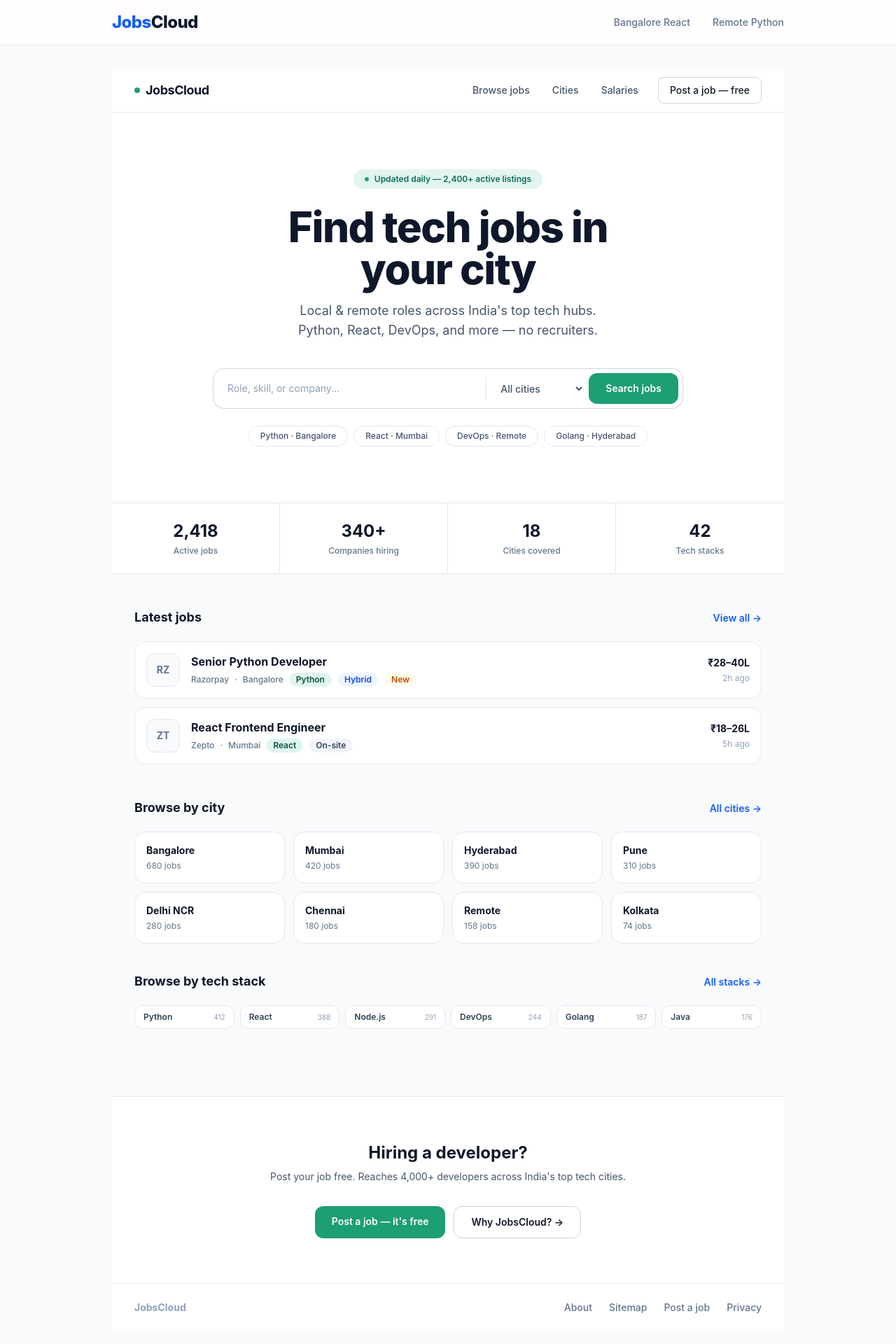
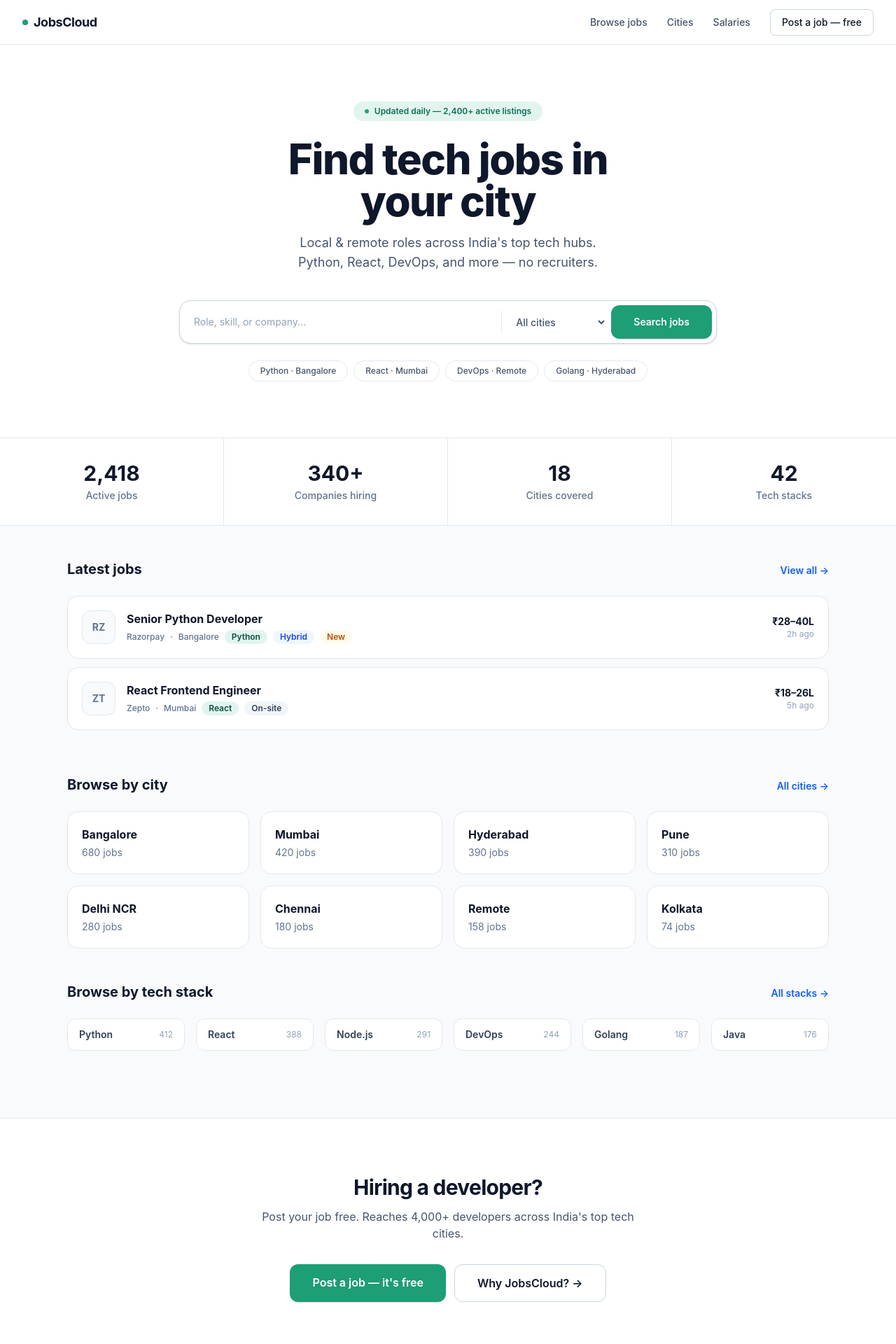
Before and after one commit to tempamit/jobscloud-platform, a Next.js app: page / in a window 1280 px wide. Shown: the top 1920 px of the page at 70% size. Built offline with nearby package versions, Linux system fonts and the light colour scheme.

Commit message:
Switch to Dockerfile to fix Prisma Node version

```diff
--- a/app/layout.js
+++ b/app/layout.js
@@ -1,32 +1,39 @@
-import './globals.css'; // Inject Tailwind!
+import './globals.css';
 
 export const metadata = {
-    title: 'JobsCloud — Top Tech Jobs',
-    description: 'Find the best remote and local tech jobs on jobs.ipds.cloud.',
-  };
+  title: 'JobsCloud — Top Tech Jobs',
+  description: 'Find the best remote and local tech jobs on jobs.ipds.cloud.',
+};
 
 export default function RootLayout({ children }) {
   return (
     <html lang="en" suppressHydrationWarning>
-      <body className="min-h-screen bg-slate-50 font-sans text-slate-900" suppressHydrationWarning>
+      <body className="min-h-screen bg-slate-50 font-sans text-slate-900 selection:bg-[#1D9E75] selection:text-white" suppressHydrationWarning>
 
-        {/* Modern Frosted Glass Navigation */}
-        <nav className="sticky top-0 z-50 w-full border-b border-slate-200 bg-white/80 backdrop-blur-md">
-          <div className="mx-auto max-w-5xl px-4 sm:px-6 lg:px-8">
-            <div className="flex h-16 items-center justify-between">
-            <a href="/" className="text-2xl font-extrabold tracking-tight text-blue-600">
-                Jobs<span className="text-slate-900">Cloud</span>
-                </a>
-              <div className="hidden space-x-8 md:flex">
-                <a href="/jobs/bangalore/react" className="text-sm font-medium text-slate-500 transition-colors hover:text-blue-600">Bangalore React</a>
-                <a href="/jobs/remote/python" className="text-sm font-medium text-slate-500 transition-colors hover:text-blue-600">Remote Python</a>
-              </div>
+        {/* Master Navigation Bar - Now Full Width & Mobile Responsive */}
+        <nav className="sticky top-0 z-50 flex h-16 w-full items-center justify-between border-b border-slate-200 bg-white/95 px-4 backdrop-blur-md sm:px-6 lg:px-8">
+          <a href="/" className="flex items-center gap-2 text-lg font-bold tracking-tight text-slate-900 transition-opacity hover:opacity-80">
+            <span className="h-2 w-2 rounded-full bg-[#1D9E75]"></span>
+            JobsCloud
+          </a>
+
+          <div className="flex items-center gap-3 sm:gap-4">
+            {/* Hidden on mobile, visible on medium screens and up */}
+            <div className="hidden items-center gap-1 md:flex">
+              <a href="/jobs/remote/react" className="rounded-lg px-3 py-2 text-sm font-medium text-slate-600 transition-colors hover:bg-slate-100 hover:text-slate-900">Browse jobs</a>
+              <a href="/jobs/bangalore/python" className="rounded-lg px-3 py-2 text-sm font-medium text-slate-600 transition-colors hover:bg-slate-100 hover:text-slate-900">Cities</a>
+              <a href="#" className="rounded-lg px-3 py-2 text-sm font-medium text-slate-600 transition-colors hover:bg-slate-100 hover:text-slate-900">Salaries</a>
             </div>
+
+            {/* Visible on all screens, shrinks slightly on mobile */}
+            <a href="/register?role=employer" className="rounded-lg border border-slate-300 px-3 py-1.5 text-xs font-medium text-slate-900 transition-colors hover:bg-slate-50 sm:px-4 sm:py-2 sm:text-sm">
+              Post a job <span className="hidden sm:inline">— free</span>
+            </a>
           </div>
         </nav>
 
-        {/* Main Content Wrapper */}
-        <main className="mx-auto max-w-5xl px-4 py-8 sm:px-6 lg:px-8">
+        {/* Main Content Wrapper - No more width restrictions here! */}
+        <main className="w-full">
           {children}
         </main>
 
--- a/app/page.js
+++ b/app/page.js
@@ -10,50 +10,31 @@ export default function HomePage() {
 
   const handleSearch = (e) => {
     e.preventDefault();
-    // Convert inputs to URL-friendly slugs (e.g., "Delhi NCR" -> "delhi-ncr")
     const citySlug = city === 'All cities' ? 'remote' : city.toLowerCase().replace(/\s+/g, '-');
     const stackSlug = searchQuery ? searchQuery.toLowerCase().replace(/\s+/g, '-') : 'all';
-
-    // Push directly to our Programmatic SEO Matrix!
     router.push(`/jobs/${citySlug}/${stackSlug}`);
   };
 
   return (
-    <div className="min-h-screen bg-slate-50 font-sans text-slate-900 selection:bg-[#1D9E75] selection:text-white">
-
-      {/* Navigation */}
-      <nav className="sticky top-0 z-50 flex h-16 items-center justify-between border-b border-slate-200 bg-white px-4 sm:px-8">
-        <div className="flex items-center gap-2 text-lg font-bold tracking-tight text-slate-900">
-          <span className="h-2 w-2 rounded-full bg-[#1D9E75]"></span>
-          JobsCloud
-        </div>
-        <div className="hidden items-center gap-2 sm:flex">
-          <button className="rounded-lg px-3 py-2 text-sm font-medium text-slate-600 transition-colors hover:bg-slate-100 hover:text-slate-900">Browse jobs</button>
-          <button className="rounded-lg px-3 py-2 text-sm font-medium text-slate-600 transition-colors hover:bg-slate-100 hover:text-slate-900">Cities</button>
-          <button className="rounded-lg px-3 py-2 text-sm font-medium text-slate-600 transition-colors hover:bg-slate-100 hover:text-slate-900">Salaries</button>
-          <a href="/register?role=employer" className="ml-2 rounded-lg border border-slate-300 px-4 py-2 text-sm font-medium text-slate-900 transition-colors hover:bg-slate-50">
-            Post a job — free
-          </a>
-        </div>
-      </nav>
+    <div className="flex flex-col">
 
       {/* Hero Section */}
-      <section className="border-b border-slate-200 bg-white px-4 py-16 text-center sm:py-20">
+      <section className="border-b border-slate-200 bg-white px-4 py-12 text-center sm:py-20">
         <div className="mb-6 inline-flex items-center gap-2 rounded-full bg-[#E1F5EE] px-4 py-1.5 text-xs font-semibold text-[#0F6E56]">
           <span className="h-1.5 w-1.5 animate-pulse rounded-full bg-[#1D9E75]"></span>
           Updated daily — 2,400+ active listings
         </div>
 
-        <h1 className="mb-4 text-4xl font-extrabold tracking-tight text-slate-900 sm:text-6xl">
+        <h1 className="mb-4 text-4xl font-extrabold tracking-tight text-slate-900 sm:text-5xl md:text-6xl">
           Find tech jobs in<br />your city
         </h1>
-        <p className="mx-auto mb-10 max-w-xl text-base text-slate-600 sm:text-lg">
+        <p className="mx-auto mb-10 max-w-2xl text-base text-slate-600 sm:text-lg">
           Local & remote roles across India's top tech hubs.<br />
           Python, React, DevOps, and more — no recruiters.
         </p>
 
         {/* The Search Bar */}
-        <form onSubmit={handleSearch} className="mx-auto mb-6 flex w-full max-w-2xl flex-col items-center overflow-hidden rounded-2xl border border-slate-300 bg-white transition-colors focus-within:border-[#1D9E75] focus-within:ring-1 focus-within:ring-[#1D9E75] sm:flex-row">
+        <form onSubmit={handleSearch} className="mx-auto mb-6 flex w-full max-w-3xl flex-col items-center overflow-hidden rounded-2xl border border-slate-300 bg-white shadow-sm transition-colors focus-within:border-[#1D9E75] focus-within:ring-1 focus-within:ring-[#1D9E75] sm:flex-row">
           <input
             type="text"
             placeholder="Role, skill, or company..."
@@ -63,7 +44,7 @@ export default function HomePage() {
           />
           <div className="hidden h-8 w-[1px] bg-slate-200 sm:block"></div>
           <select
-            className="w-full border-none bg-transparent px-4 py-4 text-sm font-medium text-slate-600 outline-none sm:w-auto sm:min-w-[140px]"
+            className="w-full border-none bg-transparent px-4 py-4 text-sm font-medium text-slate-600 outline-none sm:w-auto sm:min-w-[150px]"
             value={city}
             onChange={(e) => setCity(e.target.value)}
           >
@@ -76,7 +57,7 @@ export default function HomePage() {
             <option>Chennai</option>
             <option>Remote</option>
           </select>
-          <button type="submit" className="m-1.5 w-[calc(100%-12px)] whitespace-nowrap rounded-xl bg-[#1D9E75] px-6 py-3 text-sm font-semibold text-white transition-colors hover:bg-[#0F6E56] sm:w-auto">
+          <button type="submit" className="m-1.5 w-[calc(100%-12px)] whitespace-nowrap rounded-xl bg-[#1D9E75] px-8 py-3.5 text-sm font-semibold text-white transition-colors hover:bg-[#0F6E56] sm:w-auto">
             Search jobs
           </button>
         </form>
@@ -99,56 +80,60 @@ export default function HomePage() {
           { num: '18', label: 'Cities covered' },
           { num: '42', label: 'Tech stacks' },
         ].map((stat, i) => (
-          <div key={i} className={`p-6 text-center ${i !== 3 ? 'border-r border-slate-200' : ''} ${i === 1 ? 'max-sm:border-r-0' : ''}`}>
-            <div className="text-2xl font-bold text-slate-900">{stat.num}</div>
-            <div className="mt-1 text-xs font-medium text-slate-500">{stat.label}</div>
+          <div key={i} className={`p-6 text-center sm:p-8 ${i !== 3 ? 'border-r border-slate-200' : ''} ${i === 1 ? 'max-sm:border-r-0 max-sm:border-b' : ''} ${i === 0 ? 'max-sm:border-b' : ''}`}>
+            <div className="text-2xl font-bold text-slate-900 sm:text-3xl">{stat.num}</div>
+            <div className="mt-1 text-xs font-medium text-slate-500 sm:text-sm">{stat.label}</div>
           </div>
         ))}
       </div>
 
       {/* Main Content Area */}
-      <div className="mx-auto max-w-5xl px-4 py-12 sm:px-6 lg:px-8">
+      <div className="mx-auto w-full max-w-6xl px-4 py-12 sm:px-6 lg:px-8">
 
         {/* Latest Jobs Section */}
-        <div className="mb-12">
-          <div className="mb-5 flex items-baseline justify-between">
-            <h2 className="text-lg font-bold text-slate-900">Latest jobs</h2>
+        <div className="mb-16">
+          <div className="mb-6 flex items-baseline justify-between">
+            <h2 className="text-xl font-bold text-slate-900">Latest jobs</h2>
             <button className="text-sm font-semibold text-blue-600 hover:text-blue-700">View all →</button>
           </div>
 
           <div className="flex flex-col gap-3">
             {/* Job Card 1 */}
-            <div className="group flex cursor-pointer items-center gap-4 rounded-2xl border border-slate-200 bg-white p-4 transition-colors hover:border-[#1D9E75]">
+            <div className="group flex flex-col gap-4 rounded-2xl border border-slate-200 bg-white p-5 transition-colors hover:border-[#1D9E75] sm:flex-row sm:items-center">
+              <div className="flex items-center gap-4 sm:flex-1">
                 <div className="flex h-12 w-12 shrink-0 items-center justify-center rounded-xl border border-slate-200 bg-slate-50 text-sm font-bold text-slate-500">RZ</div>
                 <div className="min-w-0 flex-1">
                   <h3 className="truncate text-base font-bold text-slate-900">Senior Python Developer</h3>
                   <div className="mt-1 flex flex-wrap items-center gap-2 text-xs font-medium text-slate-500">
-                  <span>Razorpay</span><span>·</span><span>Bangalore</span>
+                    <span>Razorpay</span><span className="hidden sm:inline">·</span><span>Bangalore</span>
                     <span className="rounded-full bg-[#E1F5EE] px-2.5 py-0.5 font-semibold text-[#085041]">Python</span>
                     <span className="rounded-full bg-blue-50 px-2.5 py-0.5 font-semibold text-blue-700">Hybrid</span>
                     <span className="rounded-full bg-amber-50 px-2.5 py-0.5 font-semibold text-amber-700">New</span>
                   </div>
                 </div>
-              <div className="shrink-0 text-right">
+              </div>
+              <div className="flex items-center justify-between sm:shrink-0 sm:flex-col sm:items-end">
                 <div className="text-sm font-bold text-slate-900">₹28–40L</div>
-                <div className="mt-1 text-xs text-slate-400">2h ago</div>
+                <div className="text-xs text-slate-400">2h ago</div>
               </div>
             </div>
 
             {/* Job Card 2 */}
-            <div className="group flex cursor-pointer items-center gap-4 rounded-2xl border border-slate-200 bg-white p-4 transition-colors hover:border-[#1D9E75]">
+            <div className="group flex flex-col gap-4 rounded-2xl border border-slate-200 bg-white p-5 transition-colors hover:border-[#1D9E75] sm:flex-row sm:items-center">
+              <div className="flex items-center gap-4 sm:flex-1">
                 <div className="flex h-12 w-12 shrink-0 items-center justify-center rounded-xl border border-slate-200 bg-slate-50 text-sm font-bold text-slate-500">ZT</div>
                 <div className="min-w-0 flex-1">
                   <h3 className="truncate text-base font-bold text-slate-900">React Frontend Engineer</h3>
                   <div className="mt-1 flex flex-wrap items-center gap-2 text-xs font-medium text-slate-500">
-                  <span>Zepto</span><span>·</span><span>Mumbai</span>
+                    <span>Zepto</span><span className="hidden sm:inline">·</span><span>Mumbai</span>
                     <span className="rounded-full bg-[#E1F5EE] px-2.5 py-0.5 font-semibold text-[#085041]">React</span>
                     <span className="rounded-full bg-slate-100 px-2.5 py-0.5 font-semibold text-slate-700">On-site</span>
                   </div>
                 </div>
-              <div className="shrink-0 text-right">
+              </div>
+              <div className="flex items-center justify-between sm:shrink-0 sm:flex-col sm:items-end">
                 <div className="text-sm font-bold text-slate-900">₹18–26L</div>
-                <div className="mt-1 text-xs text-slate-400">5h ago</div>
+                <div className="text-xs text-slate-400">5h ago</div>
               </div>
             </div>
           </div>
@@ -156,37 +141,37 @@ export default function HomePage() {
 
         {/* Matrix Grids */}
         <div className="mb-12">
-          <div className="mb-5 flex items-baseline justify-between">
-            <h2 className="text-lg font-bold text-slate-900">Browse by city</h2>
+          <div className="mb-6 flex items-baseline justify-between">
+            <h2 className="text-xl font-bold text-slate-900">Browse by city</h2>
             <button className="text-sm font-semibold text-blue-600 hover:text-blue-700">All cities →</button>
           </div>
-          <div className="mb-10 grid grid-cols-2 gap-3 sm:grid-cols-4">
+          <div className="mb-12 grid grid-cols-2 gap-3 sm:grid-cols-3 md:grid-cols-4 lg:gap-4">
             {[
               { name: 'Bangalore', count: '680' }, { name: 'Mumbai', count: '420' },
               { name: 'Hyderabad', count: '390' }, { name: 'Pune', count: '310' },
               { name: 'Delhi NCR', count: '280' }, { name: 'Chennai', count: '180' },
               { name: 'Remote', count: '158' }, { name: 'Kolkata', count: '74' }
             ].map((city) => (
-              <div key={city.name} className="cursor-pointer rounded-2xl border border-slate-200 bg-white p-4 transition-colors hover:border-[#1D9E75]">
-                <div className="text-sm font-bold text-slate-900">{city.name}</div>
-                <div className="mt-1 text-xs text-slate-500">{city.count} jobs</div>
+              <div key={city.name} className="cursor-pointer rounded-2xl border border-slate-200 bg-white p-5 transition-colors hover:border-[#1D9E75] hover:shadow-sm">
+                <div className="text-base font-bold text-slate-900">{city.name}</div>
+                <div className="mt-1 text-sm text-slate-500">{city.count} jobs</div>
               </div>
             ))}
           </div>
 
-          <div className="mb-5 flex items-baseline justify-between">
-            <h2 className="text-lg font-bold text-slate-900">Browse by tech stack</h2>
+          <div className="mb-6 flex items-baseline justify-between">
+            <h2 className="text-xl font-bold text-slate-900">Browse by tech stack</h2>
             <button className="text-sm font-semibold text-blue-600 hover:text-blue-700">All stacks →</button>
           </div>
-          <div className="grid grid-cols-2 gap-2 sm:grid-cols-4 md:grid-cols-6">
+          <div className="grid grid-cols-2 gap-3 sm:grid-cols-4 md:grid-cols-6 lg:gap-4">
             {[
               { name: 'Python', count: '412' }, { name: 'React', count: '388' },
               { name: 'Node.js', count: '291' }, { name: 'DevOps', count: '244' },
               { name: 'Golang', count: '187' }, { name: 'Java', count: '176' },
             ].map((stack) => (
-              <div key={stack.name} className="flex cursor-pointer items-center justify-between rounded-xl border border-slate-200 bg-white px-3 py-2 transition-colors hover:border-[#1D9E75]">
-                <span className="text-xs font-semibold text-slate-700">{stack.name}</span>
-                <span className="text-[10px] text-slate-400">{stack.count}</span>
+              <div key={stack.name} className="flex cursor-pointer items-center justify-between rounded-xl border border-slate-200 bg-white px-4 py-3 transition-colors hover:border-[#1D9E75] hover:shadow-sm">
+                <span className="text-sm font-semibold text-slate-700">{stack.name}</span>
+                <span className="text-xs text-slate-400">{stack.count}</span>
               </div>
             ))}
           </div>
@@ -195,27 +180,27 @@ export default function HomePage() {
       </div>
 
       {/* Bottom CTA */}
-      <div className="border-y border-slate-200 bg-white px-4 py-16 text-center">
-        <h2 className="mb-2 text-2xl font-bold text-slate-900">Hiring a developer?</h2>
-        <p className="mb-8 text-sm text-slate-600">Post your job free. Reaches 4,000+ developers across India's top tech cities.</p>
+      <div className="border-y border-slate-200 bg-white px-4 py-20 text-center">
+        <h2 className="mb-3 text-3xl font-bold tracking-tight text-slate-900">Hiring a developer?</h2>
+        <p className="mx-auto mb-8 max-w-xl text-base text-slate-600">Post your job free. Reaches 4,000+ developers across India's top tech cities.</p>
         <div className="flex flex-col justify-center gap-3 sm:flex-row">
-          <a href="/register?role=employer" className="rounded-xl bg-[#1D9E75] px-6 py-3 text-sm font-semibold text-white transition-colors hover:bg-[#0F6E56]">
+          <a href="/register?role=employer" className="rounded-xl bg-[#1D9E75] px-8 py-3.5 text-base font-semibold text-white shadow-sm transition-colors hover:bg-[#0F6E56]">
             Post a job — it's free
           </a>
-          <button className="rounded-xl border border-slate-300 bg-transparent px-6 py-3 text-sm font-semibold text-slate-900 transition-colors hover:bg-slate-50">
+          <button className="rounded-xl border border-slate-300 bg-transparent px-8 py-3.5 text-base font-semibold text-slate-900 transition-colors hover:bg-slate-50">
             Why JobsCloud? →
           </button>
         </div>
       </div>
 
       {/* Footer */}
-      <footer className="flex flex-col items-center justify-between gap-4 bg-white px-8 py-6 sm:flex-row">
-        <div className="text-sm font-bold text-slate-400">JobsCloud</div>
-        <div className="flex gap-6 text-sm font-medium text-slate-500">
-          <a href="#" className="hover:text-slate-900">About</a>
-          <a href="#" className="hover:text-slate-900">Sitemap</a>
-          <a href="/register?role=employer" className="hover:text-slate-900">Post a job</a>
-          <a href="#" className="hover:text-slate-900">Privacy</a>
+      <footer className="mx-auto flex w-full max-w-7xl flex-col items-center justify-between gap-6 px-4 py-8 sm:flex-row sm:px-6 lg:px-8">
+        <div className="text-base font-bold text-slate-400">JobsCloud</div>
+        <div className="flex flex-wrap justify-center gap-6 text-sm font-medium text-slate-500">
+          <a href="#" className="transition-colors hover:text-slate-900">About</a>
+          <a href="#" className="transition-colors hover:text-slate-900">Sitemap</a>
+          <a href="/register?role=employer" className="transition-colors hover:text-slate-900">Post a job</a>
+          <a href="#" className="transition-colors hover:text-slate-900">Privacy</a>
         </div>
       </footer>
 
```
Lines whose indentation alone changed are shown as unchanged.
